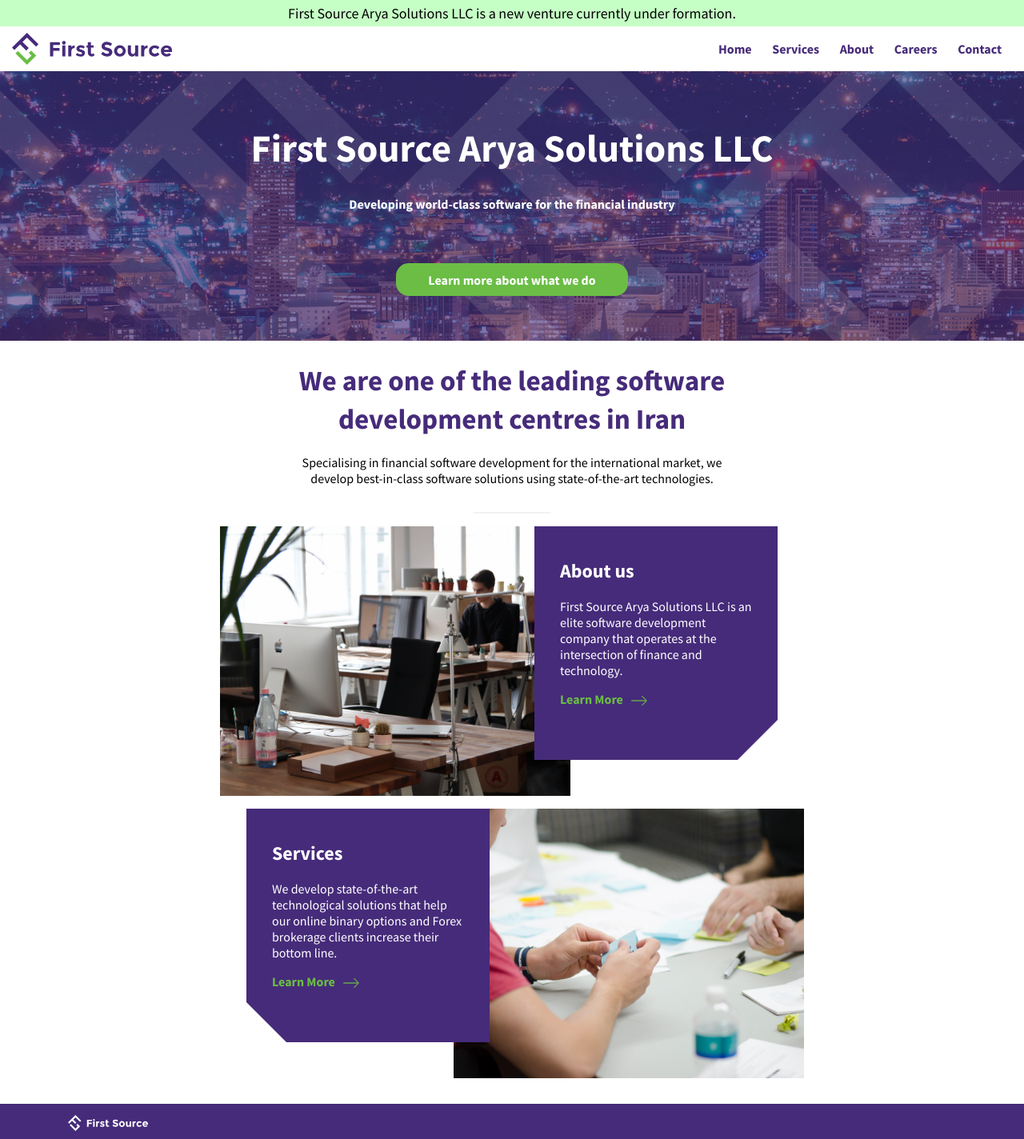
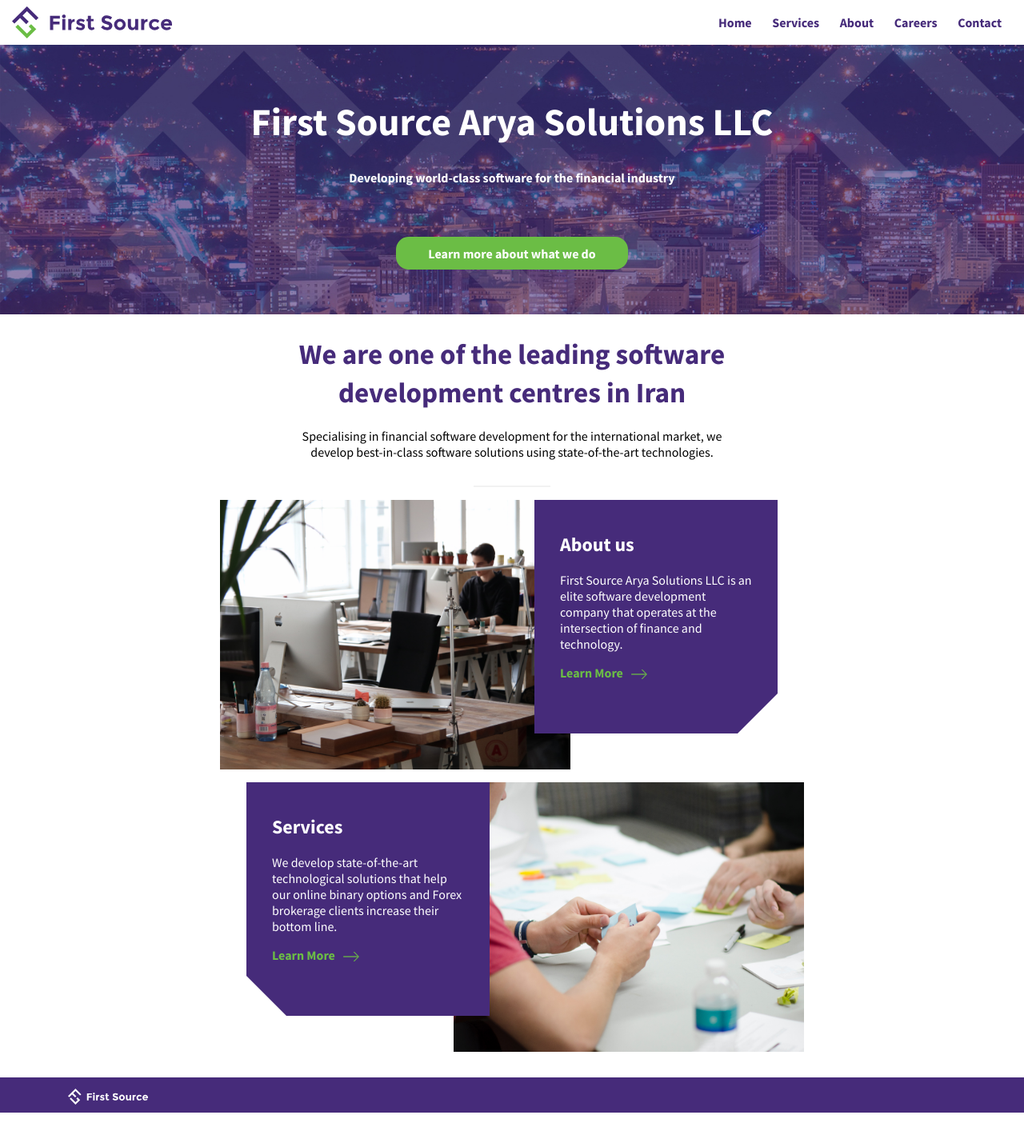
Before and after one commit to shayan-binary/firstsource, a Jekyll site: the page built from index.html, in a window 1280 px wide. Shown: the whole page at 80% size. Built offline with Jekyll 4.4.1, drawn with Linux system fonts in a browser that asks for light colours; after the commit the page ends 1391 px from its top, so only the background shows below that.

Commit message:
remove banner

```diff
--- a/_layouts/default.html
+++ b/_layouts/default.html
@@ -2,7 +2,6 @@
 <html>
 	{% include head.html %}
 	<body>
-		<p class="announcement">First Source Arya Solutions LLC is a new venture currently under formation.</p>
 		{% include header.html %}
 		{{ content }}
 		{% include footer.html %}
--- a/_sass/main.scss
+++ b/_sass/main.scss
@@ -269,15 +269,6 @@
     }
   }
 }
-.announcement{
-  text-align: center;
-  background-color: #c6ffc6;
-  color: black;
-  padding: 5px;
-  margin-bottom: 0;
-  font-size: 18px;
-  width: 100%;
-}
 /*Home page*/
 #home{
   .layout-image {
```
